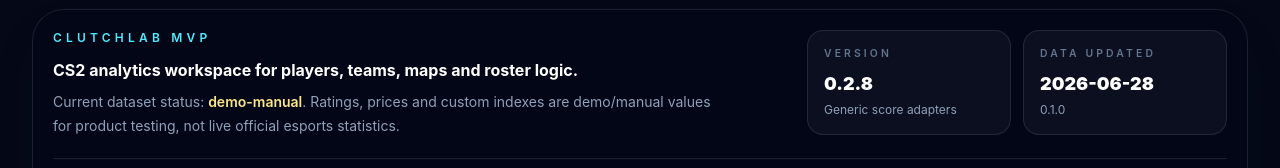
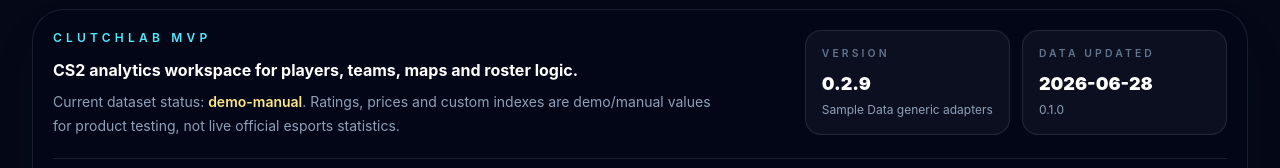
Before and after one commit to Aboba65/clutchlab, a React (Vite) app: page /saved-rosters in a window 1280 px wide. Shown: the part 1227-1395 px from the top of the page. Built offline with nearby package versions, Linux system fonts and the light colour scheme.

Commit message:
Update sample data generic adapter docs

```diff
--- a/src/components/Footer.tsx
+++ b/src/components/Footer.tsx
@@ -24,7 +24,11 @@
         </div>
 
         <div className="grid gap-3 sm:grid-cols-2 lg:min-w-[420px]">
-          <FooterCard label="Version" value="0.2.8" detail="Generic score adapters" />
+          <FooterCard
+            label="Version"
+            value="0.2.9"
+            detail="Sample Data generic adapters"
+          />
           <FooterCard
             label="Data updated"
             value={dataMeta.lastUpdated}
```
Also changed, not shown: 4 other files (tests, documents, lock files or other folders).
